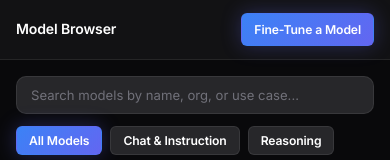
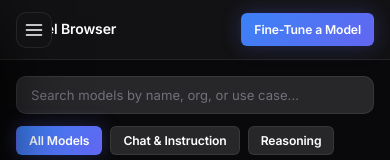
Before and after one commit to amarmahmmud/Fikram, a Next.js app: page /models in a window 390 px wide. Shown: the top 160 px of the page. Built offline with nearby package versions, Linux system fonts and the light colour scheme; no server answers.

Commit message:
feat: add design system globals and initial AppSidebar component structure

```diff
--- a/src/app/globals.css
+++ b/src/app/globals.css
@@ -503,6 +503,64 @@ textarea.input { resize: vertical; min-height: 100px; }
   margin: 0 auto;
 }
 
+/* ── Mobile Sidebar Toggle ── */
+.mobile-sidebar-toggle {
+  display: none;
+  position: fixed;
+  top: 12px;
+  left: 16px;
+  z-index: 50;
+  background: var(--bg-surface);
+  border: 1px solid var(--border);
+  border-radius: var(--radius-md);
+  color: var(--text-primary);
+  width: 36px;
+  height: 36px;
+  align-items: center;
+  justify-content: center;
+  cursor: pointer;
+  transition: var(--transition-base);
+}
+.mobile-sidebar-toggle:hover {
+  background: var(--bg-hover);
+  border-color: var(--border-focus);
+}
+
+.mobile-sidebar-overlay {
+  display: none;
+  position: fixed;
+  inset: 0;
+  background: var(--bg-overlay);
+  backdrop-filter: blur(4px);
+  -webkit-backdrop-filter: blur(4px);
+  z-index: 35;
+}
+
+@media (max-width: 768px) {
+  .mobile-sidebar-toggle {
+    display: flex;
+  }
+  .mobile-sidebar-overlay {
+    display: block;
+  }
+  .sidebar {
+    transform: translateX(-100%);
+    box-shadow: var(--shadow-xl);
+  }
+  .sidebar.open {
+    transform: translateX(0);
+  }
+  .main-content {
+    margin-left: 0;
+  }
+  .topbar {
+    padding-left: 64px; /* Make room for toggle */
+  }
+  .page-content {
+    padding: var(--space-4);
+  }
+}
+
 /* ── Credit Bar ── */
 .credit-bar {
   background: var(--bg-card);
--- a/src/components/AppSidebar.tsx
+++ b/src/components/AppSidebar.tsx
@@ -28,6 +28,12 @@ export function AppSidebar({ credits: initialCredits }: { credits?: number }) {
   const [userEmail, setUserEmail] = useState<string>("");
   const [credits, setCredits] = useState<number>(initialCredits ?? 100);
   const [initials, setInitials] = useState<string>("--");
+  const [isOpen, setIsOpen] = useState(false);
+
+  // Close sidebar on route change
+  useEffect(() => {
+    setIsOpen(false);
+  }, [pathname]);
 
   useEffect(() => {
     async function loadUserData() {
@@ -81,7 +87,26 @@ export function AppSidebar({ credits: initialCredits }: { credits?: number }) {
   }, [supabase, initialCredits]);
 
   return (
-    <aside className="sidebar">
+    <>
+      {/* Mobile toggle button */}
+      <button
+        className="mobile-sidebar-toggle"
+        onClick={() => setIsOpen(!isOpen)}
+        aria-label="Toggle Menu"
+      >
+        {isOpen ? (
+           <svg width="20" height="20" viewBox="0 0 24 24" fill="none" stroke="currentColor" strokeWidth="2" strokeLinecap="round" strokeLinejoin="round"><line x1="18" y1="6" x2="6" y2="18"></line><line x1="6" y1="6" x2="18" y2="18"></line></svg>
+        ) : (
+           <svg width="20" height="20" viewBox="0 0 24 24" fill="none" stroke="currentColor" strokeWidth="2" strokeLinecap="round" strokeLinejoin="round"><line x1="3" y1="12" x2="21" y2="12"></line><line x1="3" y1="6" x2="21" y2="6"></line><line x1="3" y1="18" x2="21" y2="18"></line></svg>
+        )}
+      </button>
+
+      {/* Mobile overlay */}
+      {isOpen && (
+        <div className="mobile-sidebar-overlay" onClick={() => setIsOpen(false)} />
+      )}
+
+      <aside className={`sidebar ${isOpen ? "open" : ""}`}>
       {/* Logo */}
       <div className="sidebar-logo" style={{ padding: "0" }}>
         <FikraLogo size={32} showText subtitle="Expert AI Platform" />
@@ -155,5 +180,6 @@ export function AppSidebar({ credits: initialCredits }: { credits?: number }) {
         </Link>
       </div>
     </aside>
+    </>
   );
 }
```
